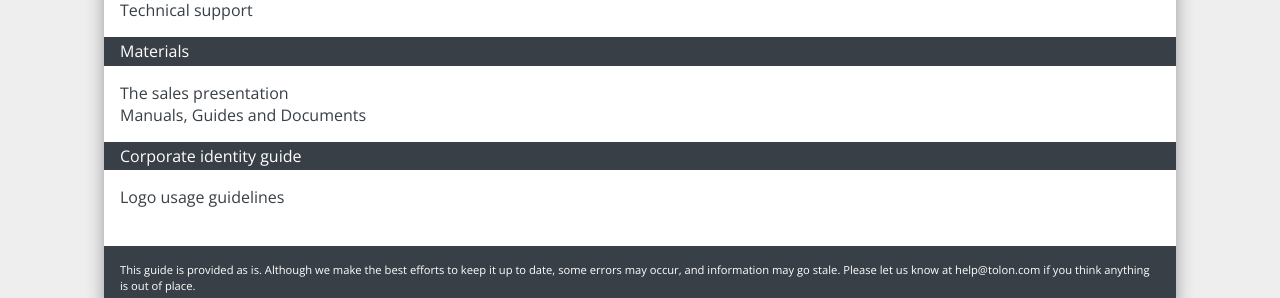
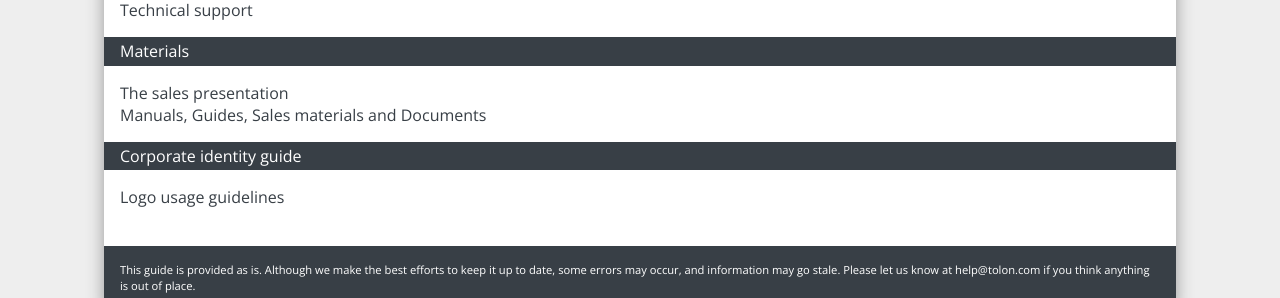
Before and after one commit to tolon-global/support.tolon.com, a Jekyll site: the page built from index.md, in a window 1280 px wide. Shown: the part 263-561 px from the top of the page. Built offline with Jekyll 4.4.1, drawn with Linux system fonts in a browser that asks for light colours.

Commit message:
Renamed the Google Drive link to mention sales materials

```diff
--- a/index.md
+++ b/index.md
@@ -19,7 +19,7 @@ the chat widget and say hi.
 ### Materials
 
 - [The sales presentation](http://sunum.tolon.com)
-- [Manuals, Guides and Documents](https://drive.google.com/drive/folders/0B12Am4Ls7RiHTTRzcFh4V3lBMGM?usp=sharing)
+- [Manuals, Guides, Sales materials and Documents](https://drive.google.com/drive/folders/0B12Am4Ls7RiHTTRzcFh4V3lBMGM?usp=sharing)
 
 ### Corporate identity guide
 
```
